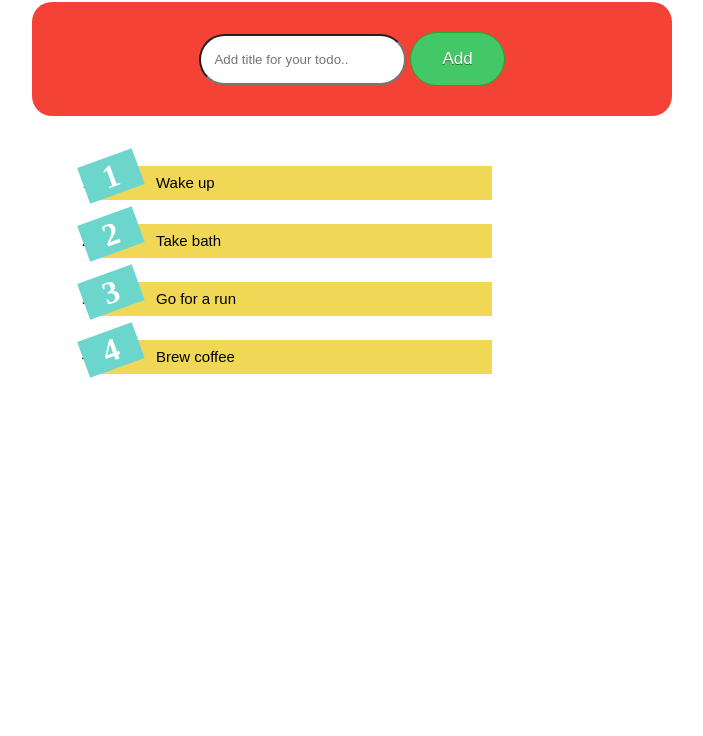
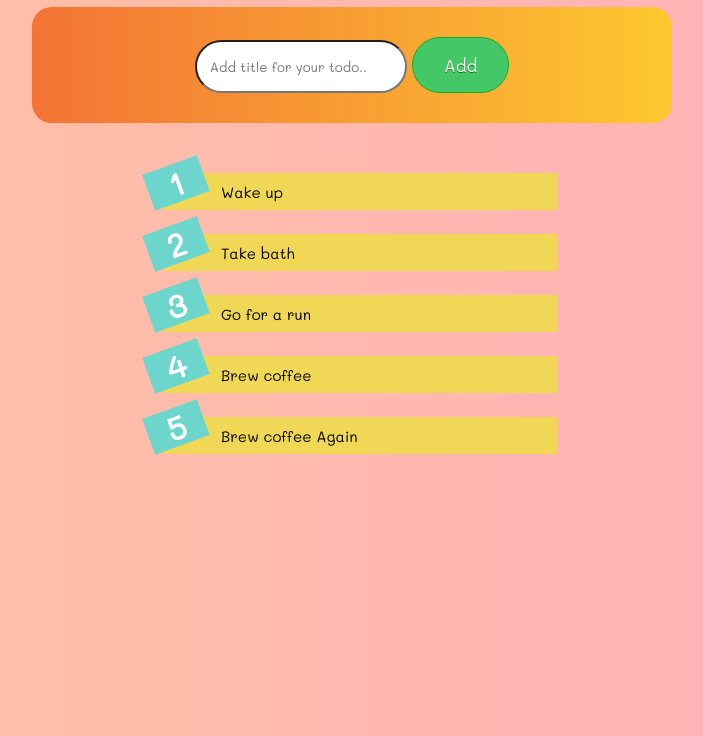
Before and after one commit to ejiroifie/to-do-list-project, a plain HTML site: page index.html in a window 1280 px wide. Shown: the part 64-800 px from the top of the page, without its empty margins (296-999 px from the left). Drawn offline with Linux system fonts and the light colour scheme.

Commit message:
chanaged lot of styling, still not satisfied

```diff
--- a/CSS/style.css
+++ b/CSS/style.css
@@ -1,5 +1,13 @@
+@import url('https://fonts.googleapis.com/css?family=Mali&display=swap');
+
+
 body {
     width: 100%;
+    background: #FFAFBD;  /* fallback for old browsers */
+    background: -webkit-linear-gradient(to right, #ffc3a0, #FFAFBD);  /* Chrome 10-25, Safari 5.1-6 */
+    background: linear-gradient(to right, #ffc3a0, #FFAFBD); /* W3C, IE 10+/ Edge, Firefox 16+, Chrome 26+, Opera 12+, Safari 7+ */
+
+    font-family: 'Mali', cursive;
 }
 
 
@@ -9,11 +17,16 @@ body {
 }
 
 #userInput {
-    background-color: #f44336;
+    background: #FDC830;  /* fallback for old browsers */
+    background: -webkit-linear-gradient(to right, #F37335, #FDC830);  /* Chrome 10-25, Safari 5.1-6 */
+    background: linear-gradient(to right, #F37335, #FDC830); /* W3C, IE 10+/ Edge, Firefox 16+, Chrome 26+, Opera 12+, Safari 7+ */
+
+background-color: #f44336;
     padding: 30px 40px;
     color: white;
     text-align: center;
     border-radius: 20px;
+    font-family: 'Mali', cursive;
 }
 
 
@@ -30,7 +43,7 @@ h1{
 	display:inline-block;
 	cursor:pointer;
 	color:#ffffff;
-	font-family:Arial;
+	font-family: 'Mali', cursive;
 	font-size:17px;
 	padding:16px 31px;
 	text-decoration:none;
@@ -48,18 +61,18 @@ h1{
     padding: 16px 13px;
     -moz-border-radius:30px;
 	-webkit-border-radius:30px;
-	border-radius:30px;
+    border-radius:30px;
+    font-family: 'Mali', cursive;
 }
 
 /* css for list items */
 
 .todo-list{
     width:410px;
-    margin: 50px;
+    margin: 50px auto;
     }
     .todo-list ol {
     list-style-type: none;
-    list-style-type: decimal;
     margin: 0;
     margin-left: 1em;
     padding: 0;
@@ -77,7 +90,8 @@ h1{
     text-decoration:none;
     color:black;
     font-size:15px;
-    font-family: 'Raleway', sans-serif;
+    font-family: 'Mali', cursive;
+
     }
 
     .todo-list li:hover{
@@ -105,4 +119,5 @@ h1{
     overflow: hidden;
     content: counter(li-counter);
     counter-increment: li-counter;
+    font-family: 'Mali', cursive;
     }
--- a/index.html
+++ b/index.html
@@ -20,6 +20,8 @@
                     <li><a href="#">Take bath </a></li>
                     <li><a href="#"> Go for a run </a></li>
                     <li><a href="#"> Brew coffee  </a></li>
+                    <li><a href="#"> Brew coffee Again </a></li>
+
 
                 </ol>
             </div>
```
